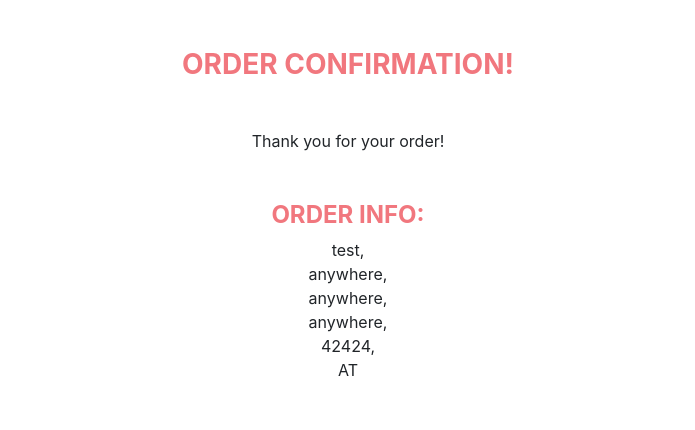
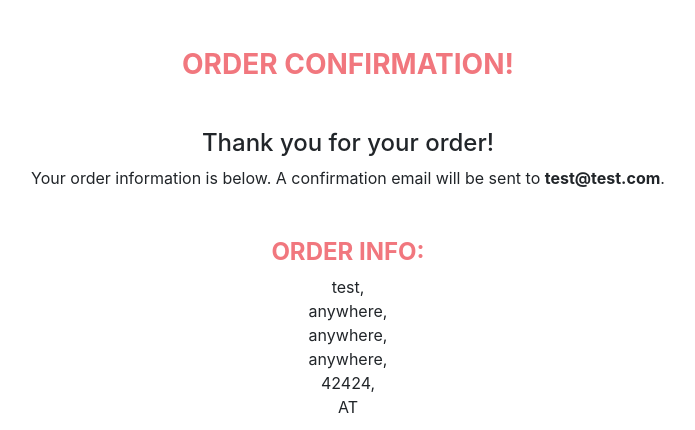
Before and after one commit to Saharalnoor/ysra_house_of_flower_MS, a Django app: a page that uses checkout/templates/checkout/checkout_success.html in a window 1280 px wide. Shown: the part 185-615 px from the top of the page, without its empty margins (292-987 px from the left). Run offline with Django 3.2, Linux system fonts and the light colour scheme; data comes from the database, SQL or seed files in the repository; both versions use the stored data as it was after the commit; parts of the project's set-up code (start-up, migrations or seed data) failed here and were passed over; some libraries are stand-ins or nearby versions.

Commit message:
Edited confirmation message

```diff
--- a/checkout/templates/checkout/checkout_success.html
+++ b/checkout/templates/checkout/checkout_success.html
@@ -13,7 +13,10 @@
 			<h3 class="sub-title text-uppercase font-weight-bold mb-5">
 					Order Confirmation!
 				</h3>
-			<p>Thank you for your order!</p>
+            <h4>Thank you for your order!</h4>
+            <p>Your order information is below. A confirmation email will be sent to
+                        <strong>{{ order.email }}</strong>.
+                    </p>
 			<div class="customer-details">
 				<h4 class="sub-title text-uppercase font-weight-bold mt-5">Order Info:</h4>
 				<p>{{ order.full_name }},
```
Also changed, not shown: db.sqlite3.
